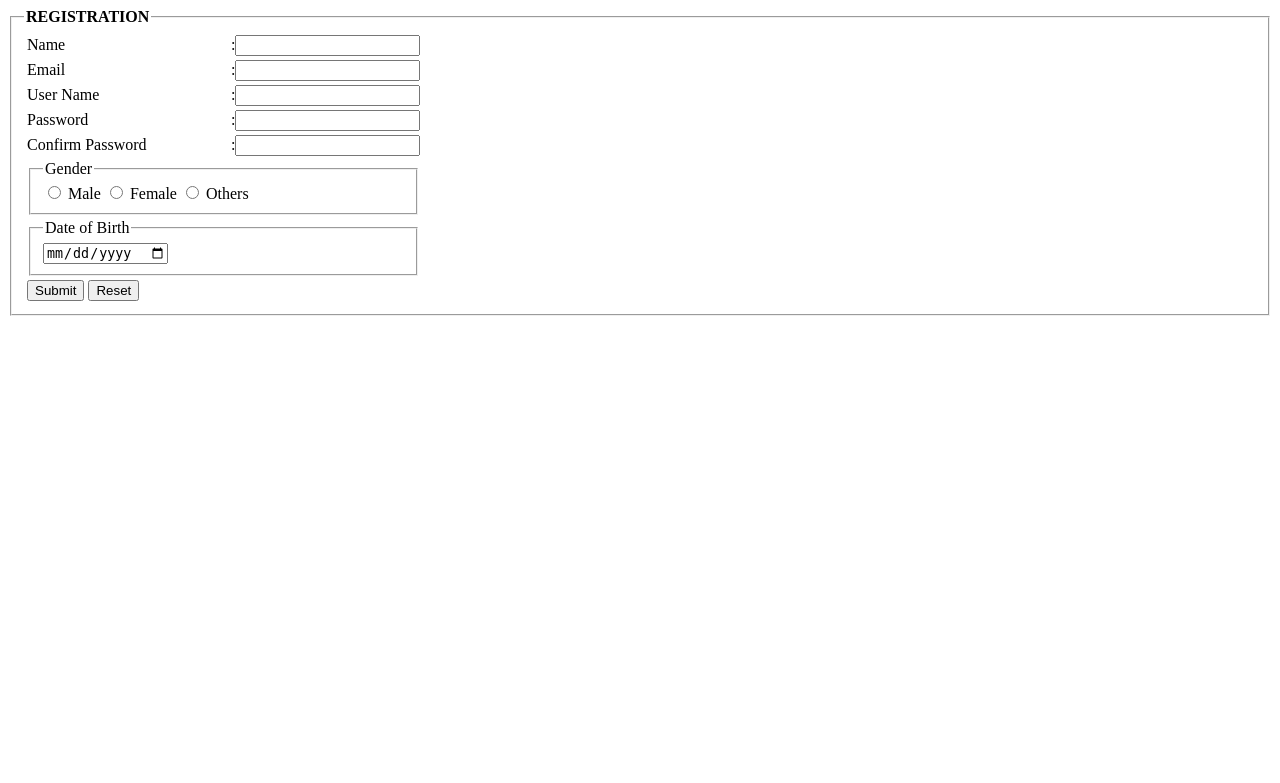
After one commit to Mubashir42884/learning-web-technologies-fall2022-2023-sec-c, a PHP site: page /Registration.html in a window 1280 px wide. The commit adds this page. Shown: the top 783 px of the page. Run offline with PHP 8.4, Linux system fonts and the light colour scheme.

Commit message:
Lab Task 4

```diff
--- a/Lab Task-4/Login.html
+++ b/Lab Task-4/Login.html
@@ -3,7 +3,7 @@
     <title>Login</title>
 </head>
 <body>
-	<form action="login.php" method="POST">
+	<form action="Home.php" method="POST">
 		<fieldset>
             <legend>Login</legend>
             <table>
--- /dev/null
+++ b/Lab Task-4/Registration.html
@@ -0,0 +1,93 @@
+<html
+      >
+<head>
+    <title>Registration</title>
+</head>
+<body>
+    <form action="" method="">
+        <fieldset>
+            <legend><b>REGISTRATION</b></legend>
+
+            <table>
+                <tr>
+                    <td width="200">
+                        <label align="left" for="name">Name </label>
+                    </td>
+                    <td>
+                        :<input type="text" name="name" />
+
+                    </td>
+                </tr>
+                <tr>
+                    <td width="200">
+                        <label align="left" for="Email">Email</label>
+                    </td>
+                    <td>
+                        :<input type="email" name="email" />
+
+                    </td>
+                </tr>
+                <tr>
+                    <td width="200">
+                        <label align="left" for="uname">User Name</label>
+                    </td>
+                    <td>
+                        :<input type="text" name="uname" />
+
+                    </td>
+                </tr>
+                <tr>
+                    <td width="200">
+                        <label align="left" for="pwrd">Password </label>
+                    </td>
+                    <td>
+                        :<input type="password" name="pwrd" />
+
+                    </td>
+                </tr>
+                <tr>
+                    <td width="200">
+                        <label align="left" for="confirm">Confirm Password </label>
+                    </td>
+                    <td>
+                        :<input type="password" name="pwrd" />
+
+                    </td>
+                </tr>
+                <tr>
+                    <td width="200" colspan="2">
+                        <fieldset>
+                            <legend>Gender</legend>
+                            <input type="radio" id="male" name="gender" value="Male" />
+                            <label for="male">Male</label>
+                            <input type="radio" id="female" name="gender" value="Female" />
+                            <label for="female">Female</label>
+                            <input type="radio" id="others" name="gender" value="Others" />
+                            <label for="others">Others</label>
+                        </fieldset>
+
+                    </td>
+
+                </tr>
+                <tr>
+                    <td width="200" colspan="2">
+                        <fieldset>
+                            <legend>Date of Birth</legend>
+
+                            <input type="date" name="dob" />
+
+                        </fieldset>
+                    </td>
+                </tr>
+                <tr>
+                    <td align="left" colspan="2">
+                        <input type="submit" />
+                        <input type="reset" />
+                    </td>
+                </tr>
+
+            </table>
+        </fieldset>
+    </form>
+</body>
+</html>
--- a/Lab Task-4/login.php
+++ b/Lab Task-4/login.php
@@ -1,14 +1,12 @@
 <?php
     session_start();
-
+    header('Location:Home.html');
     if (isset($_POST['submit'])) {
       $username = $_POST['username'];
       $password = $_POST['password'];
       if ($username == 'John' && $password == '12345678') {
 
         $_SESSION['username'] = $username;
-
-        header('Location:Home.html');
       } else {
         echo 'Incorrect username or password';
       }
--- /dev/null
+++ b/Lab Task-4/logout.php
@@ -0,0 +1,6 @@
+<?php
+session_start();
+
+session_destroy();
+header('Location: Login.html');
+?>
```
Also changed, not shown: Lab Task-4/Change Password.html (added, +45 -0 lines), Lab Task-4/ChangeDP.html (added, +17 -0 lines), Lab Task-4/Home.php (added, +9 -0 lines), Lab Task-4/changepass.php (added), Lab Task-4/dp.png (added).
